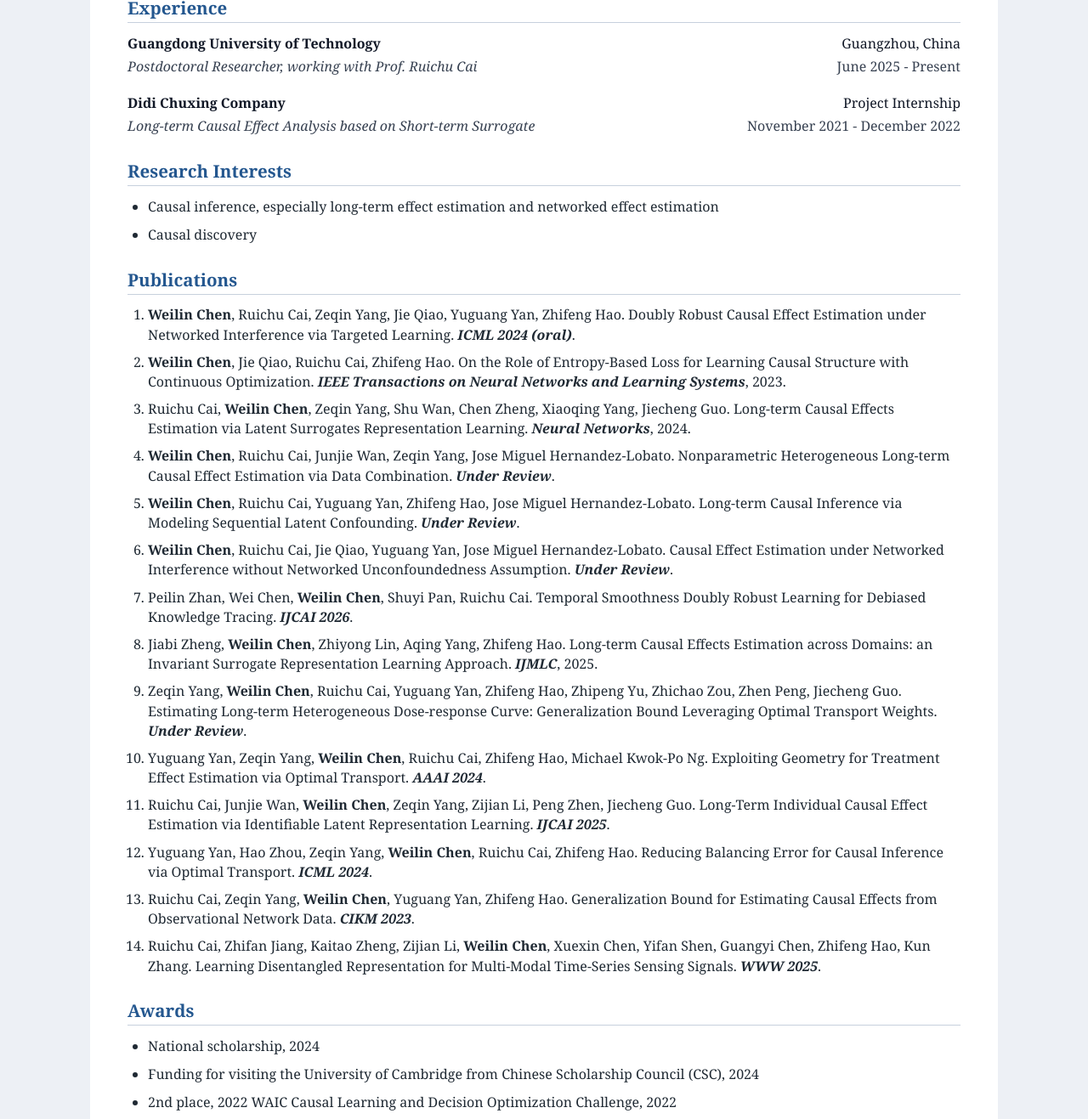
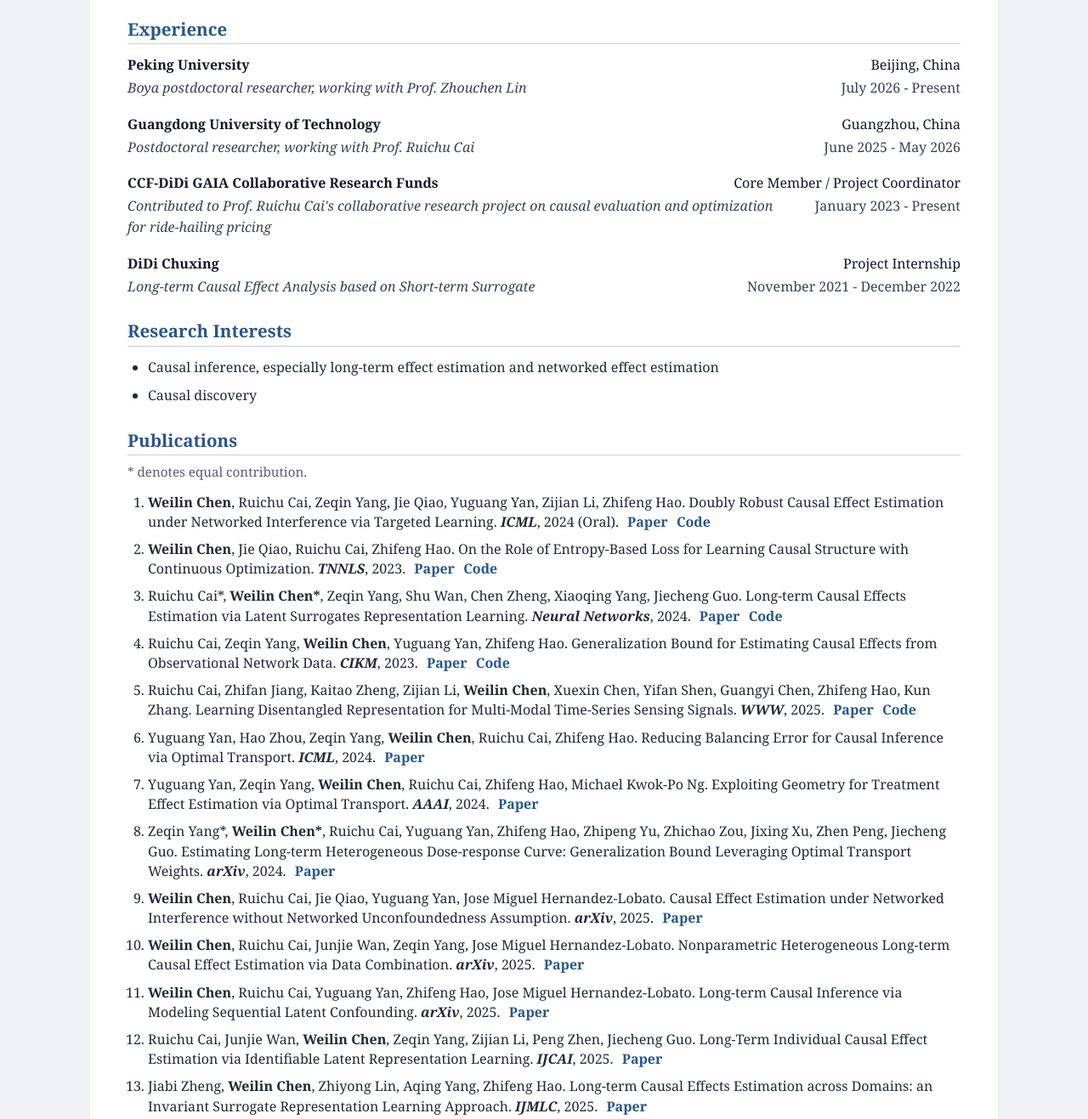
Before and after one commit to WeilinChen507/WeilinChen507.github.io, a plain HTML site: page index.html in a window 1280 px wide. Shown: the part 898-2215 px from the top of the page at 85% size. Drawn offline with Linux system fonts and the light colour scheme.

Commit message:
Update biography experience and publications

```diff
--- a/css/jemdoc.css
+++ b/css/jemdoc.css
@@ -123,6 +123,12 @@ li {
   margin-top: 2px;
 }
 
+.pub-note {
+  margin-top: -4px;
+  color: #52606d;
+  font-size: 0.95rem;
+}
+
 .publications {
   padding-left: 24px;
 }
@@ -130,6 +136,15 @@ li {
 .publications li {
   margin: 9px 0;
   line-height: 1.45;
+}
+
+.pub-links {
+  white-space: nowrap;
+}
+
+.pub-links a {
+  margin-left: 6px;
+  font-weight: 600;
 }
 
 #footer {
--- a/index.html
+++ b/index.html
@@ -3,8 +3,8 @@
 <head>
   <meta charset="utf-8">
   <meta name="viewport" content="width=device-width, initial-scale=1">
-  <meta name="description" content="Weilin Chen - postdoctoral researcher at Guangdong University of Technology. Research in causal inference, causal discovery, and long-term causal effect estimation.">
-  <meta name="keywords" content="Weilin Chen, causal inference, causal discovery, long-term causal effect estimation, networked interference, Guangdong University of Technology, Google Scholar">
+  <meta name="description" content="Weilin Chen - Boya postdoctoral researcher at Peking University. Research in causal inference, causal discovery, and long-term causal effect estimation.">
+  <meta name="keywords" content="Weilin Chen, causal inference, causal discovery, long-term causal effect estimation, networked interference, Peking University, Guangdong University of Technology, Google Scholar">
   <link rel="stylesheet" href="css/jemdoc.css" type="text/css">
   <link rel="shortcut icon" href="images/gdut.png">
   <title>Weilin Chen - Homepage</title>
@@ -13,10 +13,10 @@
     "@context": "https://schema.org",
     "@type": "Person",
     "name": "Weilin Chen",
-    "jobTitle": "Postdoctoral Researcher",
+    "jobTitle": "Boya Postdoctoral Researcher",
     "affiliation": {
       "@type": "CollegeOrUniversity",
-      "name": "Guangdong University of Technology"
+      "name": "Peking University"
     },
     "url": "https://weilinchen507.github.io/",
     "email": "mailto:chenweilin.chn@gmail.com",
@@ -34,11 +34,10 @@
         <div id="toptitle">
           <h1>Weilin Chen</h1>
         </div>
-        <p class="role">Postdoctoral Researcher</p>
+        <p class="role">Boya Postdoctoral Researcher</p>
         <p>
-          School of Computer Science<br>
-          Guangdong University of Technology<br>
-          Guangzhou, China
+          Peking University<br>
+          Beijing, China
         </p>
         <p class="links">
           <a href="mailto:chenweilin.chn@gmail.com">Email</a>
@@ -52,10 +51,10 @@
 
     <h2>Biography</h2>
     <p>
-      Weilin Chen is a postdoctoral researcher in the School of Computer Science at Guangdong University of Technology, working with Professor Ruichu Cai. He received a B.S. degree in Software Engineering from Guangdong University of Technology in 2020, and completed his Ph.D. study in Computer Science there under the supervision of Professor Ruichu Cai. From June to December 2024, he was a visiting student at the University of Cambridge, supervised by Professor Jose Miguel Hernandez-Lobato.
+      Weilin Chen is a Boya postdoctoral researcher at Peking University, working with Professor <a href="https://scholar.google.com/citations?hl=en&amp;user=TanjFwoAAAAJ">Zhouchen Lin</a>. Before joining Peking University, he was a postdoctoral researcher at Guangdong University of Technology, working with Professor <a href="https://scholar.google.com/citations?hl=en&amp;user=gG4HJ4UAAAAJ">Ruichu Cai</a>. He received his Ph.D. in Computer Science from Guangdong University of Technology in 2025, supervised by Professor <a href="https://scholar.google.com/citations?hl=en&amp;user=gG4HJ4UAAAAJ">Ruichu Cai</a>, and his B.S. degree in Software Engineering from the same university in 2020. From June to December 2024, he was a visiting student at the University of Cambridge, supervised by Professor <a href="https://scholar.google.com/citations?user=BEBccCQAAAAJ&amp;hl=zh-CN">Jose Miguel Hernandez-Lobato</a>.
     </p>
     <p>
-      His research focuses on causal inference and causal discovery, especially long-term effect estimation and networked effect estimation. His work has appeared in machine learning venues and journals including ICML, WWW, IJCAI, AAAI, Neural Networks, and IEEE Transactions on Neural Networks and Learning Systems.
+      His research focuses on causal inference and causal discovery, especially long-term causal effect estimation and networked effect estimation. His work has been published in venues including ICML, WWW, IJCAI, AAAI, ICLR, CVPR, Neural Networks, and TNNLS.
     </p>
 
     <h2>Education</h2>
@@ -76,14 +75,23 @@
     <h2>Experience</h2>
     <ul class="timeline">
       <li>
-        <div class="entry-heading"><strong>Guangdong University of Technology</strong><span>Guangzhou, China</span></div>
-        <div class="entry-detail"><em>Postdoctoral Researcher, working with Prof. Ruichu Cai</em><span>June 2025 - Present</span></div>
+        <div class="entry-heading"><strong>Peking University</strong><span>Beijing, China</span></div>
+        <div class="entry-detail"><em>Boya postdoctoral researcher, working with Prof. Zhouchen Lin</em><span>July 2026 - Present</span></div>
       </li>
       <li>
-        <div class="entry-heading"><strong>Didi Chuxing Company</strong><span>Project Internship</span></div>
+        <div class="entry-heading"><strong>Guangdong University of Technology</strong><span>Guangzhou, China</span></div>
+        <div class="entry-detail"><em>Postdoctoral researcher, working with Prof. Ruichu Cai</em><span>June 2025 - May 2026</span></div>
+      </li>
+      <li>
+        <div class="entry-heading"><strong>CCF-DiDi GAIA Collaborative Research Funds</strong><span>Core Member / Project Coordinator</span></div>
+        <div class="entry-detail"><em>Contributed to Prof. Ruichu Cai's collaborative research project on causal evaluation and optimization for ride-hailing pricing</em><span>January 2023 - Present</span></div>
+      </li>
+      <li>
+        <div class="entry-heading"><strong>DiDi Chuxing</strong><span>Project Internship</span></div>
         <div class="entry-detail"><em>Long-term Causal Effect Analysis based on Short-term Surrogate</em><span>November 2021 - December 2022</span></div>
       </li>
     </ul>
+
     <h2>Research Interests</h2>
     <ul>
       <li>Causal inference, especially long-term effect estimation and networked effect estimation</li>
@@ -91,22 +99,27 @@
     </ul>
 
     <h2>Publications</h2>
+    <p class="pub-note">* denotes equal contribution.</p>
     <ol class="publications">
-      <li><strong>Weilin Chen</strong>, Ruichu Cai, Zeqin Yang, Jie Qiao, Yuguang Yan, Zhifeng Hao. Doubly Robust Causal Effect Estimation under Networked Interference via Targeted Learning. <em><strong>ICML 2024 (oral)</strong></em>.</li>
-      <li><strong>Weilin Chen</strong>, Jie Qiao, Ruichu Cai, Zhifeng Hao. On the Role of Entropy-Based Loss for Learning Causal Structure with Continuous Optimization. <em><strong>IEEE Transactions on Neural Networks and Learning Systems</strong></em>, 2023.</li>
-      <li>Ruichu Cai, <strong>Weilin Chen</strong>, Zeqin Yang, Shu Wan, Chen Zheng, Xiaoqing Yang, Jiecheng Guo. Long-term Causal Effects Estimation via Latent Surrogates Representation Learning. <em><strong>Neural Networks</strong></em>, 2024.</li>
-      <li><strong>Weilin Chen</strong>, Ruichu Cai, Junjie Wan, Zeqin Yang, Jose Miguel Hernandez-Lobato. Nonparametric Heterogeneous Long-term Causal Effect Estimation via Data Combination. <em><strong>Under Review</strong></em>.</li>
-      <li><strong>Weilin Chen</strong>, Ruichu Cai, Yuguang Yan, Zhifeng Hao, Jose Miguel Hernandez-Lobato. Long-term Causal Inference via Modeling Sequential Latent Confounding. <em><strong>Under Review</strong></em>.</li>
-      <li><strong>Weilin Chen</strong>, Ruichu Cai, Jie Qiao, Yuguang Yan, Jose Miguel Hernandez-Lobato. Causal Effect Estimation under Networked Interference without Networked Unconfoundedness Assumption. <em><strong>Under Review</strong></em>.</li>
-      <li>Peilin Zhan, Wei Chen, <strong>Weilin Chen</strong>, Shuyi Pan, Ruichu Cai. Temporal Smoothness Doubly Robust Learning for Debiased Knowledge Tracing. <em><strong>IJCAI 2026</strong></em>.</li>
-      <li>Jiabi Zheng, <strong>Weilin Chen</strong>, Zhiyong Lin, Aqing Yang, Zhifeng Hao. Long-term Causal Effects Estimation across Domains: an Invariant Surrogate Representation Learning Approach. <em><strong>IJMLC</strong></em>, 2025.</li>
-      <li>Zeqin Yang, <strong>Weilin Chen</strong>, Ruichu Cai, Yuguang Yan, Zhifeng Hao, Zhipeng Yu, Zhichao Zou, Zhen Peng, Jiecheng Guo. Estimating Long-term Heterogeneous Dose-response Curve: Generalization Bound Leveraging Optimal Transport Weights. <em><strong>Under Review</strong></em>.</li>
-      <li>Yuguang Yan, Zeqin Yang, <strong>Weilin Chen</strong>, Ruichu Cai, Zhifeng Hao, Michael Kwok-Po Ng. Exploiting Geometry for Treatment Effect Estimation via Optimal Transport. <em><strong>AAAI 2024</strong></em>.</li>
-      <li>Ruichu Cai, Junjie Wan, <strong>Weilin Chen</strong>, Zeqin Yang, Zijian Li, Peng Zhen, Jiecheng Guo. Long-Term Individual Causal Effect Estimation via Identifiable Latent Representation Learning. <em><strong>IJCAI 2025</strong></em>.</li>
-      <li>Yuguang Yan, Hao Zhou, Zeqin Yang, <strong>Weilin Chen</strong>, Ruichu Cai, Zhifeng Hao. Reducing Balancing Error for Causal Inference via Optimal Transport. <em><strong>ICML 2024</strong></em>.</li>
-      <li>Ruichu Cai, Zeqin Yang, <strong>Weilin Chen</strong>, Yuguang Yan, Zhifeng Hao. Generalization Bound for Estimating Causal Effects from Observational Network Data. <em><strong>CIKM 2023</strong></em>.</li>
-      <li>Ruichu Cai, Zhifan Jiang, Kaitao Zheng, Zijian Li, <strong>Weilin Chen</strong>, Xuexin Chen, Yifan Shen, Guangyi Chen, Zhifeng Hao, Kun Zhang. Learning Disentangled Representation for Multi-Modal Time-Series Sensing Signals. <em><strong>WWW 2025</strong></em>.</li>
+      <li><strong>Weilin Chen</strong>, Ruichu Cai, Zeqin Yang, Jie Qiao, Yuguang Yan, Zijian Li, Zhifeng Hao. Doubly Robust Causal Effect Estimation under Networked Interference via Targeted Learning. <em><strong>ICML</strong></em>, 2024 (Oral). <span class="pub-links"><a href="https://proceedings.mlr.press/v235/chen24c.html">Paper</a> <a href="https://github.com/WeilinChen507/targeted_interference">Code</a></span></li>
+      <li><strong>Weilin Chen</strong>, Jie Qiao, Ruichu Cai, Zhifeng Hao. On the Role of Entropy-Based Loss for Learning Causal Structure with Continuous Optimization. <em><strong>TNNLS</strong></em>, 2023. <span class="pub-links"><a href="https://arxiv.org/abs/2106.02835">Paper</a> <a href="https://github.com/DMIRLAB-Group/CausalDiscoveryBasedOnEntropy">Code</a></span></li>
+      <li>Ruichu Cai*, <strong>Weilin Chen*</strong>, Zeqin Yang, Shu Wan, Chen Zheng, Xiaoqing Yang, Jiecheng Guo. Long-term Causal Effects Estimation via Latent Surrogates Representation Learning. <em><strong>Neural Networks</strong></em>, 2024. <span class="pub-links"><a href="https://www.sciencedirect.com/science/article/abs/pii/S0893608024002600">Paper</a> <a href="https://github.com/WeilinChen507/LASER">Code</a></span></li>
+      <li>Ruichu Cai, Zeqin Yang, <strong>Weilin Chen</strong>, Yuguang Yan, Zhifeng Hao. Generalization Bound for Estimating Causal Effects from Observational Network Data. <em><strong>CIKM</strong></em>, 2023. <span class="pub-links"><a href="https://doi.org/10.1145/3583780.3614892">Paper</a> <a href="https://github.com/DMIRLAB-Group/RRNet">Code</a></span></li>
+      <li>Ruichu Cai, Zhifan Jiang, Kaitao Zheng, Zijian Li, <strong>Weilin Chen</strong>, Xuexin Chen, Yifan Shen, Guangyi Chen, Zhifeng Hao, Kun Zhang. Learning Disentangled Representation for Multi-Modal Time-Series Sensing Signals. <em><strong>WWW</strong></em>, 2025. <span class="pub-links"><a href="https://arxiv.org/abs/2405.16083">Paper</a> <a href="https://github.com/DMIRLAB-Group/MATE">Code</a></span></li>
+      <li>Yuguang Yan, Hao Zhou, Zeqin Yang, <strong>Weilin Chen</strong>, Ruichu Cai, Zhifeng Hao. Reducing Balancing Error for Causal Inference via Optimal Transport. <em><strong>ICML</strong></em>, 2024. <span class="pub-links"><a href="https://scholar.google.com/citations?view_op=view_citation&amp;hl=en&amp;user=KVvl1vgAAAAJ&amp;pagesize=100&amp;citation_for_view=KVvl1vgAAAAJ:maZDTaKrznsC">Paper</a></span></li>
+      <li>Yuguang Yan, Zeqin Yang, <strong>Weilin Chen</strong>, Ruichu Cai, Zhifeng Hao, Michael Kwok-Po Ng. Exploiting Geometry for Treatment Effect Estimation via Optimal Transport. <em><strong>AAAI</strong></em>, 2024. <span class="pub-links"><a href="https://scholar.google.com/citations?view_op=view_citation&amp;hl=en&amp;user=KVvl1vgAAAAJ&amp;pagesize=100&amp;citation_for_view=KVvl1vgAAAAJ:YsMSGLbcyi4C">Paper</a></span></li>
+      <li>Zeqin Yang*, <strong>Weilin Chen*</strong>, Ruichu Cai, Yuguang Yan, Zhifeng Hao, Zhipeng Yu, Zhichao Zou, Jixing Xu, Zhen Peng, Jiecheng Guo. Estimating Long-term Heterogeneous Dose-response Curve: Generalization Bound Leveraging Optimal Transport Weights. <em><strong>arXiv</strong></em>, 2024. <span class="pub-links"><a href="https://arxiv.org/abs/2406.19195">Paper</a></span></li>
+      <li><strong>Weilin Chen</strong>, Ruichu Cai, Jie Qiao, Yuguang Yan, Jose Miguel Hernandez-Lobato. Causal Effect Estimation under Networked Interference without Networked Unconfoundedness Assumption. <em><strong>arXiv</strong></em>, 2025. <span class="pub-links"><a href="https://arxiv.org/abs/2502.19741">Paper</a></span></li>
+      <li><strong>Weilin Chen</strong>, Ruichu Cai, Junjie Wan, Zeqin Yang, Jose Miguel Hernandez-Lobato. Nonparametric Heterogeneous Long-term Causal Effect Estimation via Data Combination. <em><strong>arXiv</strong></em>, 2025. <span class="pub-links"><a href="https://arxiv.org/abs/2502.18960">Paper</a></span></li>
+      <li><strong>Weilin Chen</strong>, Ruichu Cai, Yuguang Yan, Zhifeng Hao, Jose Miguel Hernandez-Lobato. Long-term Causal Inference via Modeling Sequential Latent Confounding. <em><strong>arXiv</strong></em>, 2025. <span class="pub-links"><a href="https://arxiv.org/abs/2502.18994">Paper</a></span></li>
+      <li>Ruichu Cai, Junjie Wan, <strong>Weilin Chen</strong>, Zeqin Yang, Zijian Li, Peng Zhen, Jiecheng Guo. Long-Term Individual Causal Effect Estimation via Identifiable Latent Representation Learning. <em><strong>IJCAI</strong></em>, 2025. <span class="pub-links"><a href="https://arxiv.org/abs/2505.05192">Paper</a></span></li>
+      <li>Jiabi Zheng, <strong>Weilin Chen</strong>, Zhiyong Lin, Aqing Yang, Zhifeng Hao. Long-term Causal Effects Estimation across Domains: an Invariant Surrogate Representation Learning Approach. <em><strong>IJMLC</strong></em>, 2025. <span class="pub-links"><a href="https://scholar.google.com/citations?view_op=view_citation&amp;hl=en&amp;user=KVvl1vgAAAAJ&amp;pagesize=100&amp;citation_for_view=KVvl1vgAAAAJ:9ZlFYXVOiuMC">Paper</a></span></li>
+      <li>Peilin Zhan*, Wei Chen*, <strong>Weilin Chen*</strong>, Shuyi Pan, Ruichu Cai. Temporal Smoothness Doubly Robust Learning for Debiased Knowledge Tracing. <em><strong>IJCAI</strong></em>, 2026. <span class="pub-links"><a href="https://arxiv.org/abs/2605.05958">Paper</a> <a href="https://github.com/DMIRLAB-Group/TSDR">Code</a></span></li>
+      <li>Junxian Huang, Ruichu Cai, Hao Zhu, Juntao Fang, Boyan Xu, <strong>Weilin Chen</strong>, Zijian Li, Shenghua Gao. Hierarchical Action Learning for Weakly-Supervised Action Segmentation. <em><strong>CVPR</strong></em>, 2026. <span class="pub-links"><a href="https://arxiv.org/abs/2602.24275">Paper</a> <a href="https://github.com/DMIRLAB-Group/HAL">Code</a></span></li>
+      <li>Yuguang Yan, Haolin Yang, Zecong Chen, <strong>Weilin Chen</strong>, Ruichu Cai, Zhifeng Hao. Adjusting Prediction Model Through Wasserstein Geodesic for Causal Inference. <em><strong>ICLR</strong></em>, 2026. <span class="pub-links"><a href="https://scholar.google.com/citations?view_op=view_citation&amp;hl=en&amp;user=KVvl1vgAAAAJ&amp;pagesize=100&amp;citation_for_view=KVvl1vgAAAAJ:O3NaXMp0MMsC">Paper</a></span></li>
+      <li>Yuguang Yan, Haolin Yang, Shihao Zhang, <strong>Weilin Chen</strong>, Ruichu Cai, Zhifeng Hao. Matching without Group Barrier for Heterogeneous Treatment Effect Estimation. <em><strong>ICLR</strong></em>, 2026. <span class="pub-links"><a href="https://scholar.google.com/citations?view_op=view_citation&amp;hl=en&amp;user=KVvl1vgAAAAJ&amp;pagesize=100&amp;citation_for_view=KVvl1vgAAAAJ:YFjsv_pBGBYC">Paper</a></span></li>
     </ol>
+
 
     <h2>Awards</h2>
     <ul>
```
